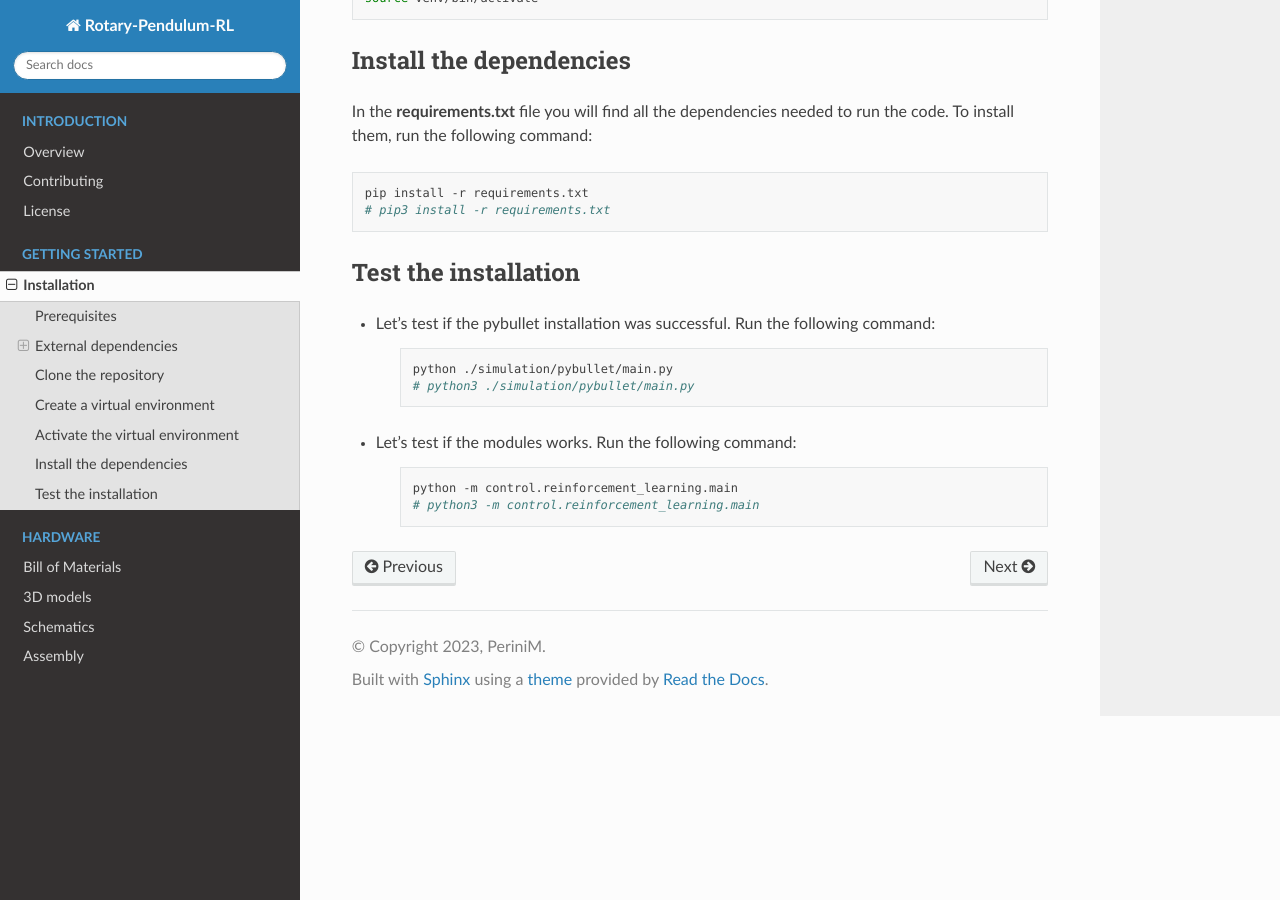
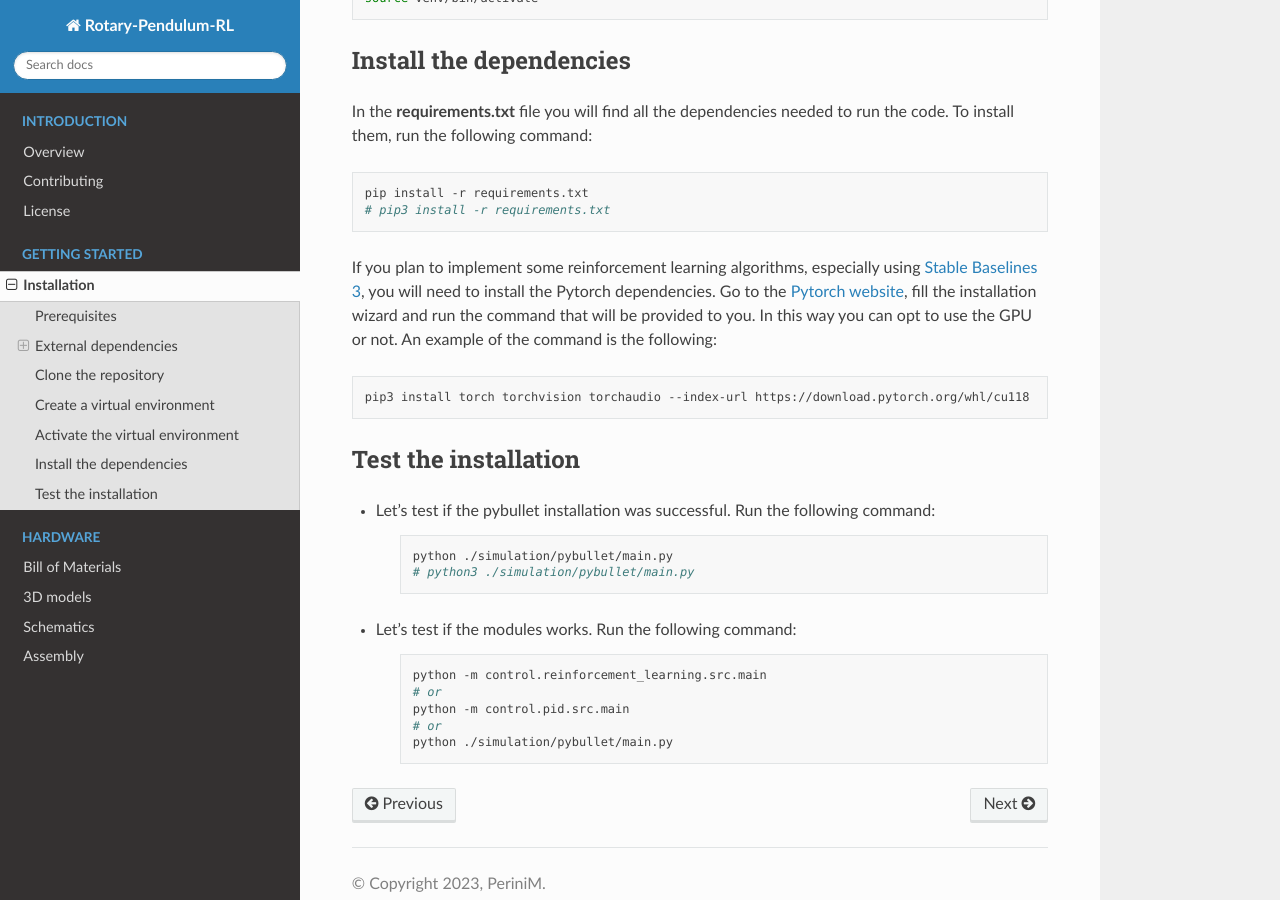
Before and after one commit to PeriniLab/Rotary-Pendulum-RL, a Sphinx documentation site: the page built from docs/source/getting_started/installation.rst, in a window 1280 px wide and 900 px high, scrolled down 1562 px. Built offline with Sphinx 7.4.7 and the Read the Docs theme 2.0.0, drawn with Linux system fonts in a browser that asks for light colours.

Commit message:
dev: fixed installation docs

```diff
--- a/docs/source/getting_started/installation.rst
+++ b/docs/source/getting_started/installation.rst
@@ -81,6 +81,14 @@ In the **requirements.txt** file you will find all the dependencies needed to ru
    pip install -r requirements.txt
    # pip3 install -r requirements.txt
 
+If you plan to implement some reinforcement learning algorithms, especially using `Stable Baselines 3 <https://stable-baselines.readthedocs.io/en/master/>`_, you will need to install the Pytorch dependencies.
+Go to the `Pytorch website <https://pytorch.org/>`_, fill the installation wizard and run the command that will be provided to you. In this way you can opt to use the GPU or not.
+An example of the command is the following:
+
+.. code-block:: bash
+
+   pip3 install torch torchvision torchaudio --index-url https://download.pytorch.org/whl/cu118
+
 Test the installation
 ^^^^^^^^^^^^^^^^^^^^^
 
@@ -95,5 +103,8 @@ Test the installation
 
     .. code-block:: bash
 
-       python -m control.reinforcement_learning.main
-       # python3 -m control.reinforcement_learning.main
+       python -m control.reinforcement_learning.src.main
+       # or
+       python -m control.pid.src.main
+       # or
+       python ./simulation/pybullet/main.py
--- a/docs/source/hardware/assembly.rst
+++ b/docs/source/hardware/assembly.rst
@@ -3,7 +3,11 @@
 Assembly
 ========
 
-Here you can see how the assembly of the pendulum is done. Screws and bolts are not shown in the animation.
+Here you can see how the assembly of the pendulum is done.
+
+.. warning::
+
+   Screws and bolts are not shown in the animation.
 
 .. image:: ../_static/images/assembly.gif
    :width: 1000
--- a/requirements.txt
+++ b/requirements.txt
@@ -4,5 +4,6 @@ matplotlib==3.7.1
 seaborn==0.12.2
 pyserial==3.5
 pybullet==3.2.5
+gymnasium==0.29.1
 sphinx==7.1.2
 sphinx-rtd-theme==2.0.0
```
